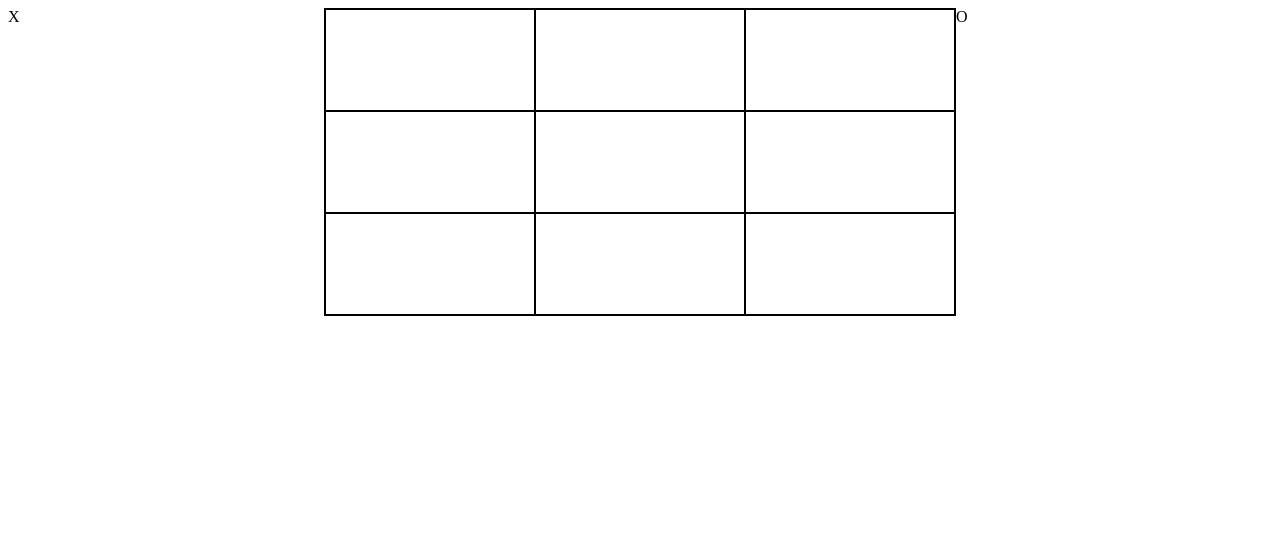
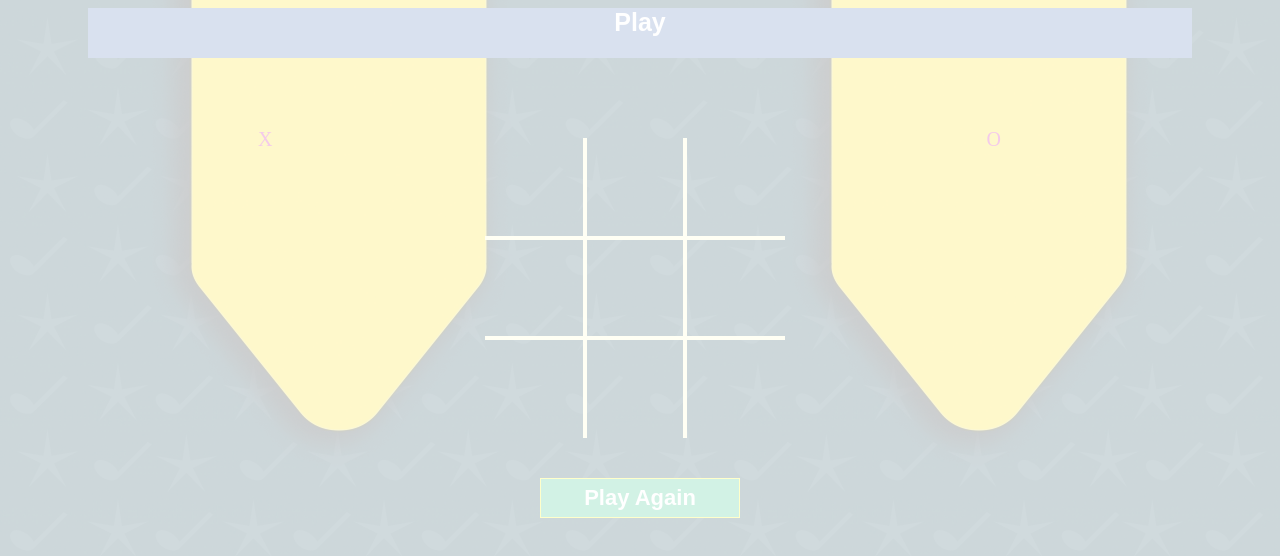
Before and after one commit to Nada111/TicTacToe, a plain HTML site: page tictactoe.html in a window 1280 px wide. Drawn offline with Linux system fonts and the light colour scheme.

Commit message:
second push

```diff
--- a/tictactoe.html
+++ b/tictactoe.html
@@ -4,32 +4,54 @@
     <meta charset="UTF-8">
     <meta name="viewport" content="width=device-width, initial-scale=1.0">
     <style>
-         /* *{box-sizing: border-box}
+        html{
+            background-image: url("back.JPG");
+            opacity:0.2;
+        }
+         *{box-sizing: border-box}
 
-            .container{width: 300px;
-                       overflow: hidden;
+            .container{
+                /* width: 500px; */
+                       /* overflow: hidden; */
                        margin: 50px auto 0 auto;
+                       display: grid;
+                       grid-template-columns:1fr 1fr 1fr;
+                       margin-left: 12px;
                      }
-
-            .container span{width: 100%;
+/*
+            .container  span{          width: 50%;
                             display: block;
                             text-align: center;
                             font-family: sans-serif;
                             color: #fff;
                             font-size: 25px;
                             background: #446CB3;
+                            margin-top:100px;
+                           } */
+                           h1{
+                            text-align: center;
+                             margin: 0 auto;
+                             text-align: center;
+                            font-family: sans-serif;
+                            color: #fff;
+                            font-size: 25px;
+                            background: #446CB3;
+                            margin-left: 80px;
+                            margin-right: 80px;
+                            height: 50px;
                            }
 
             .container .box{float: left;
                             width: 100px;
                             height: 100px;
-                            border: 1px solid #000;
+                            border: 2px solid #ffffcc;
                             transition: all .25s ease-in-out;
                             font-family: sans-serif;
                             font-size: 85px;
                             text-align: center;
                             line-height: 100px;
                             cursor: pointer;
+                            color: #fff;
                           }
                     #box1 , #box2,#box3{
                         border-top: none;
@@ -64,14 +86,13 @@
                     display: block;
                     margin: 10px auto}
 
-            .win{background: #F9690E; color: #fff}
-            #X{
-                display: inline;
+            .win{background: #ffcc99; color: #fff;
+            border-radius: 5px;}
+            #X , #O{
+                color: #cc0099;
+            }
 
-            }
-            #Y{
-                display: inline;
-            } */
+
 
     </style>
     <meta http-equiv="X-UA-Compatible" content="ie=edge">
@@ -79,31 +100,18 @@
 </head>
 <body>
 
-    <div style="display: grid; grid-template-columns:1fr 2fr 1fr;">
-        <div>X</div>
-        <div style="border: 1px solid #000; display: grid; grid-template-columns:1fr 1fr 1fr;">
-            <div style="border: 1px solid #000; gap: 0px; height:100px;"></div>
-            <div style="border: 1px solid #000; gap: 0px; height:100px;"></div>
-            <div style="border: 1px solid #000; gap: 0px; height:100px;"></div>
-            <div style="border: 1px solid #000; gap: 0px; height:100px;"></div>
-            <div style="border: 1px solid #000; gap: 0px; height:100px;"></div>
-            <div style="border: 1px solid #000; gap: 0px; height:100px;"></div>
-            <div style="border: 1px solid #000; gap: 0px; height:100px;"></div>
-            <div style="border: 1px solid #000; gap: 0px; height:100px;"></div>
-            <div style="border: 1px solid #000;gap: 0px; height:100px;"></div>
 
-        </div>
-        <div>O</div>
-    </div>
+        <h1 id="turn"> Play </h1>
+    <div style="display: grid; grid-template-columns:auto auto auto">
+            <div id="X" style="padding-top: 70px; padding-left:250px; font-size: 20px; ">X   </div>
 
-        <!-- <div class="container" id="main">
-                <div id="X"> X</div>
-                <div id="Y"> Y </div>
-                <span id="turn">Play</span>
-                -->
+
+        <div class="container" id="main">
+
+
 
                 <!-- show X or O on div click -->
-                <!-- <div class="box" id="box1"></div>
+                <div class="box" id="box1"></div>
                 <div class="box" id="box2"></div>
                 <div class="box" id="box3"></div>
                 <div class="box" id="box4"></div>
@@ -112,11 +120,13 @@
                 <div class="box" id="box7"></div>
                 <div class="box" id="box8"></div>
                 <div class="box" id="box9"></div>
-            </div> -->
+            </div>
+            <div id="O" style="grid-column-end: 4; padding-top: 70px; font-size: 20px;  margin-right: 70px;">O</div>
             <!-- Play Again And Reset All Info -->
-            <!-- <button onclick="replay()">Play Again</button> -->
 
 
+ </div>
+ <button onclick="replay()">Play Again</button>
 <script>
 
     let wins= false;
@@ -133,10 +143,14 @@
                 b2.classList.add("win");
                 b3.classList.add("win");
                 turn.innerHTML = b1.innerHTML + " Won Congrat";
+                let scorx=document.getElementById("X");
+                let scory=document.getElementById("O");
                 if (b1.innerHTML=="X")
                   scorX+=10;
                 else if(b1.innerHTML=="O")
                 scorY+=10;
+                scorx.innerHTML="X's Score:" +" "+  scorX;
+                scory.innerHTML="O's Score:" +" "+  scorY;
                 console.log(scorY,scorX);
                 turn.style.fontSize = "40px";
               for(let j=0;j<boxes.length; j++)
@@ -243,7 +257,9 @@
                     turn.innerHTML = "Play";
                     turn.style.fontSize = "25px";
 
+
                 }
+
                 wins = false;
                 X_or_O =0;
 
```
Also changed, not shown: home.html (added, +26 -0 lines), back.jpg (added), back1.jpg (added).
